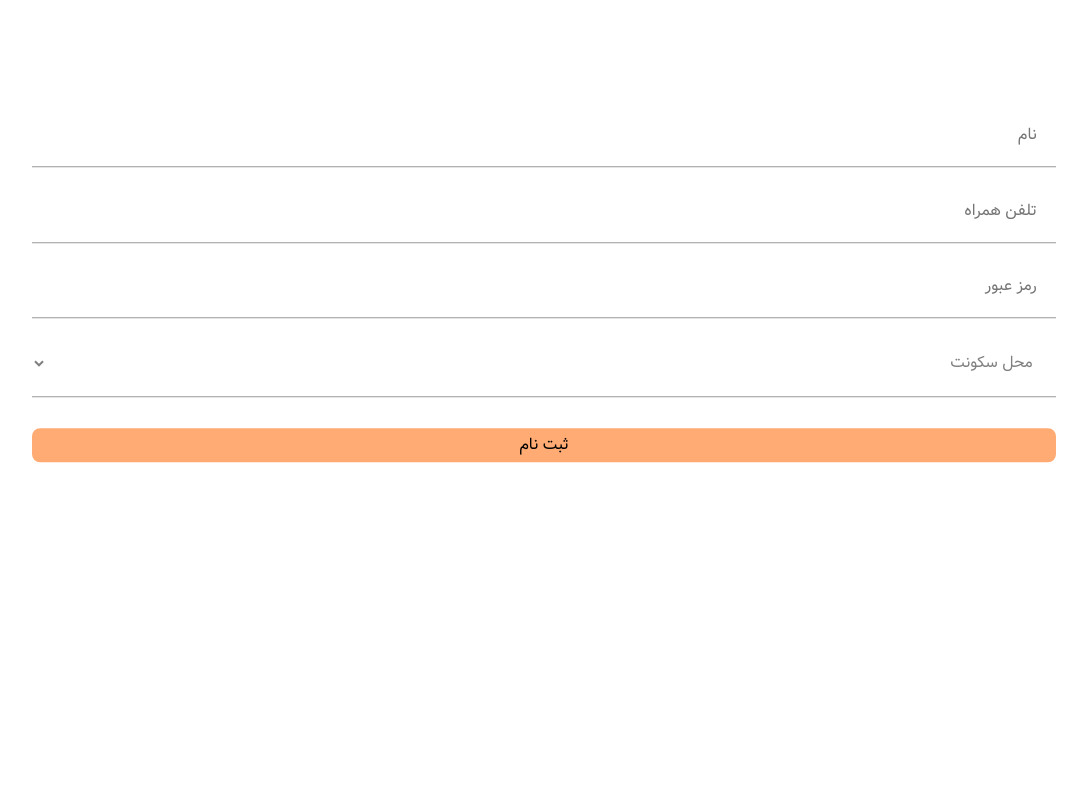
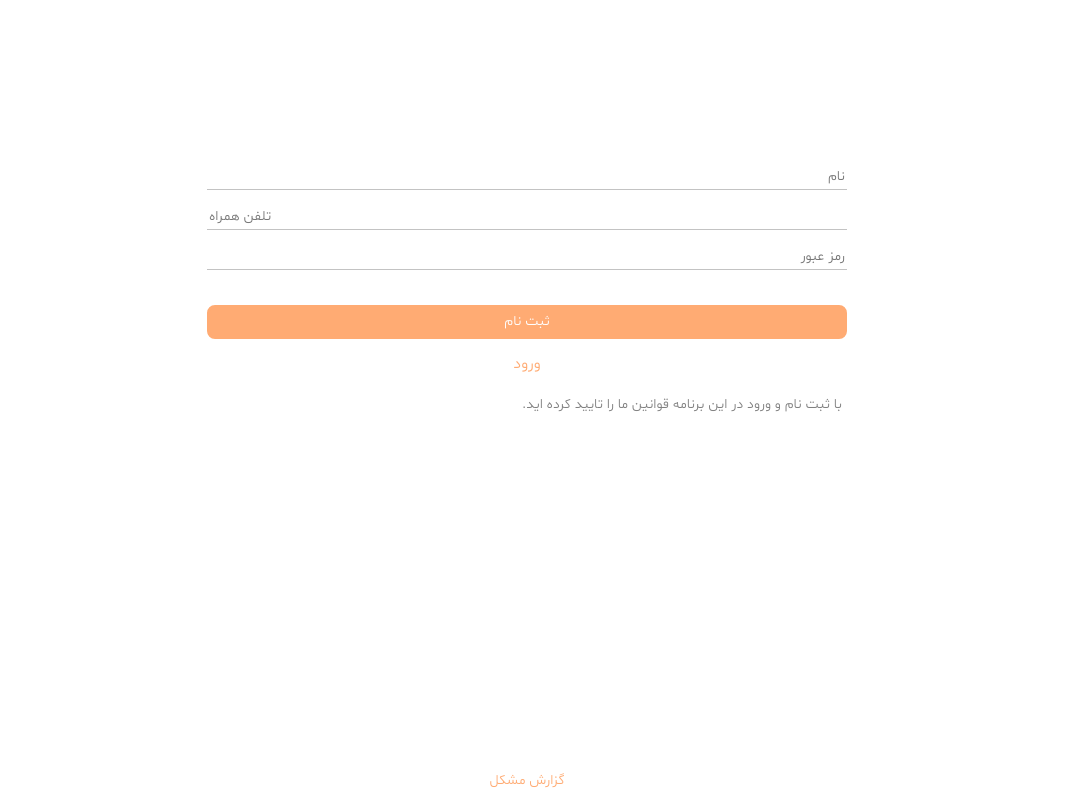
Before and after one commit to avocado-official/avocado-client, a Next.js app: page /signup in a window 1280 px wide. Shown: the whole page, without its empty margins (113-1200 px from the left). Built offline with nearby package versions, Linux system fonts and the light colour scheme.

Commit message:
fix: wrong push fixed

```diff
--- a/components/Error/index.js
+++ b/components/Error/index.js
@@ -1,27 +1,25 @@
 import React from 'react'
-
+import styles from '../../styles/error.module.css'
 export default function Error({ field, type }) {
-    let message;
+  let message
 
   switch (type) {
     case 'required':
-            message = 'الزامی است'
-            break;
+      message = 'الزامی است.'
+      break
     case 'maxLenght':
-            message = 'بیش از حد مجاز است'
-            break;
+      message = 'بیش از حد مجاز است.'
+      break
     case 'minLength':
-            message = 'کمتر از حد مجاز است'
-            break;
+      message = 'کمتر از حد مجاز است.'
+      break
     default:
-            message = 'معتبر نیست'
+      message = 'معتبر نیست.'
   }
 
   return (
-        <p style={{ color: 'red' }}>
-            {field}
-            {' '}
-            {message}
+    <p className={styles.pError}>
+      {field} {message}
     </p>
   )
 }
--- a/pages/_app.js
+++ b/pages/_app.js
@@ -1,16 +1,20 @@
-import '../styles/globals.css'
-import 'bootstrap/dist/css/bootstrap.css'
-import { Provider } from 'react-redux'
-import { useStore } from '../store'
+import '../styles/globals.css';
+import 'bootstrap/dist/css/bootstrap.css';
+import 'antd/dist/antd.css'; // or 'antd/dist/antd.less'
+import { Provider } from 'react-redux';
+import { useStore } from '../store';
+import { ConfigProvider } from 'antd';
 
 function MyApp({ Component, pageProps }) {
-  const store = useStore(pageProps.initialReduxState)
+  const store = useStore(pageProps.initialReduxState);
 
   return (
     <Provider store={store}>
-      <Component {...pageProps} />
+      <ConfigProvider direction="rtl">
+        <Component {...pageProps} />
+      </ConfigProvider>
     </Provider>
-  )
+  );
 }
 
-export default MyApp
+export default MyApp;
--- a/pages/signup.js
+++ b/pages/signup.js
@@ -1,10 +1,9 @@
 import React from 'react'
 import { useForm } from 'react-hook-form'
-import Input from '../components/Input'
-import Select from '../components/Select'
 import styles from '../styles/signup.module.css'
 import { Row, Col } from 'antd'
 import Error from '../components/Error'
+import Link from 'next/link'
 
 export default function signup() {
   const {
@@ -17,8 +16,12 @@ export default function signup() {
 
   return (
     <Row>
-      <form onSubmit={handleSubmit(onSubmit)} className={styles.form}>
-        {/* <label className={styles.label}>نام</label> */}
+      <Col xs={{ span: 22, offset: 1 }} sm={{ span: 12, offset: 6 }}>
+        <form
+          onSubmit={handleSubmit(onSubmit)}
+          className={styles.form}
+          autocomplete='off'
+        >
           <input
             className={styles.input}
             {...register('name', { required: true, maxLength: 20 })}
@@ -30,24 +33,26 @@ export default function signup() {
           {errors.name?.type === 'maxLength' && (
             <Error field='نام' type='maxLenght' />
           )}
+
           <input
             className={styles.input}
             type='tel'
             {...register('phone', {
               required: true,
+              pattern:
+                /^[\+]?[(]?[0-9]{3}[)]?[-\s\.]?[0-9]{3}[-\s\.]?[0-9]{4,6}$/im,
               maxLength: 11,
-            minLength: 11,
             })}
             placeholder='تلفن همراه'
           />
           {errors.phone?.type === 'required' && (
             <Error field='تلفن همراه' type='required' />
           )}
-        {errors.phone?.type === 'maxLength' && (
-          <Error field='تلفن همراه' type='maxLenght' />
+          {errors.phone?.type === 'pattern' && (
+            <Error field='تلفن همراه' type='pattern' />
           )}
           {errors.phone?.type === 'maxLength' && (
-          <Error field='تلفن همراه' type='minLength' />
+            <Error field='تلفن همراه' type='pattern' />
           )}
 
           <input
@@ -59,30 +64,32 @@ export default function signup() {
             })}
             placeholder='رمز عبور'
           />
-        {errors.password?.type === 'required' && 'رمز عبور الزامی است.'}
-        {errors.password?.type === 'maxLength' &&
-          'تعداد حروف بیشتر از حد مجاز است.'}
-        {errors.password?.type === 'minLength' &&
-          'تعداد حروف کمتر از حد مجاز است.'}
-
-        <select
-          className={styles.select}
-          {...register('city', { required: true })}
-        >
-          <option selected>محل سکونت</option>
-          <option value='Tehran' className={styles.option}>
-            تهران
-          </option>
-          <option value='Esfahan' className={styles.option}>
-            اصفهان
-          </option>
-          <option value='Qom' className={styles.option}>
-            قم
-          </option>
-        </select>
+          {errors.password?.type === 'required' && (
+            <Error field='رمز عبور' type='required' />
+          )}
+          {errors.password?.type === 'maxLength' && (
+            <Error field='رمز عبور' type='maxLength' />
+          )}
+          {errors.password?.type === 'minLength' && (
+            <Error field='رمز عبور' type='minLength' />
+          )}
 
           <input className={styles.button} type='submit' value='ثبت نام' />
+          <div className={styles.loginLink}>
+            <Link href='/login'>
+              <a className={styles.aLink}>ورود</a>
+            </Link>
+          </div>
+          <div className={styles.terms}>
+            <p>با ثبت نام و ورود در این برنامه قوانین ما را تایید کرده اید.</p>
+          </div>
+          <div className={styles.problem}>
+            <Link href='/contactus'>
+              <a className={styles.problemLink}>گزارش مشکل</a>
+            </Link>
+          </div>
         </form>
+      </Col>
     </Row>
   )
 }
--- /dev/null
+++ b/styles/error.module.css
@@ -0,0 +1,6 @@
+.pError {
+  /* padding-right: 60px; */
+  text-align: right;
+  font-size: 14px;
+  color: #ca3e1b;
+}
--- a/styles/globals.css
+++ b/styles/globals.css
@@ -2,12 +2,13 @@ html,
 body {
   padding: 0;
   margin: 0;
-  font-family: -apple-system, BlinkMacSystemFont, Segoe UI, Roboto, Oxygen,
-    Ubuntu, Cantarell, Fira Sans, Droid Sans, Helvetica Neue, sans-serif;
+  /* direction: rtl; */
+  font-family: -apple-system, BlinkMacSystemFont, Segoe UI, Roboto, Oxygen, Ubuntu,
+    Cantarell, Fira Sans, Droid Sans, Helvetica Neue, sans-serif;
 }
 @font-face {
-  font-family: vazir;
-  src: url('../font/Vazir.ttf');
+  font-family: shabnam;
+  src: url('../font/Shabnam-Light.ttf');
 }
 
 a {
@@ -17,6 +18,5 @@ a {
 
 * {
   box-sizing: border-box;
-  direction: rtl;
-  font-family: vazir;
+  font-family: shabnam;
 }
--- a/styles/signup.module.css
+++ b/styles/signup.module.css
@@ -1,49 +1,63 @@
 .form {
-  top: 35%;
-  left: 50%;
-  width: 100%;
-  height: auto;
-  direction: rtl;
-  position: absolute;
-  text-align: center;
-  transform: translate(-50%, -50%);
+  margin-top: 25%;
 }
 .input {
-  width: 80%;
-  padding: 1.5%;
-  margin: 6px;
+  width: 100%;
   outline: none;
   border-top: none;
   border-left: none;
+  margin-top: 5px;
+  margin-bottom: 10px;
   border-right: none;
-  border-bottom: 1px rgba(104, 104, 104, 0.671) solid;
+  border-bottom: 1px rgb(195, 195, 195) solid;
 }
+
 .input:focus {
-  background-color: rgba(240, 240, 240, 0.425);
+  background-color: #dddddd65;
 }
-.select {
-  width: 80%;
-  margin: 6px;
-  padding: 1.5%;
-  color: gray;
-  border-top: none;
-  border-left: none;
-  border-right: none;
-  background-color: white;
-  border-bottom: 1px rgba(104, 104, 104, 0.671) solid;
-}
-.option {
-  background-color: white;
-}
+
 .button {
-  width: 80%;
+  width: 100%;
   height: 34px;
+  color: white;
   margin-top: 25px;
   border-radius: 8px;
   border: #ffab73 solid;
   background-color: #ffab73;
 }
 .button:hover {
-  border: #fb9c5d solid;
-  background-color: #fb9c5d;
+  border: #ff954f solid;
+  background-color: #ff954f;
 }
+.loginLink {
+  height: 34px;
+  width: 100%;
+  margin-top: 13px;
+  text-align: center;
+}
+.aLink {
+  font-size: 16px;
+  color: #ffab73;
+}
+.aLink:hover {
+  color: #ff8738;
+}
+.terms {
+  margin-top: 8px;
+  margin-right: 5px;
+  color: gray;
+}
+.problem {
+  left: 0;
+  bottom: 0;
+  width: 100%;
+  position: fixed;
+  text-align: center;
+  margin-bottom: 8px;
+}
+.problemLink {
+  color: #ffab73;
+}
+.problemLink:hover {
+  color: #ff9046;
+}
```
Also changed, not shown: components/header/header.js (+5 -5 lines), pages/login.js (added, +12 -0 lines), font/Shabnam-Light.ttf (added), 1 other file (tests, documents, lock files or other folders). Lines whose indentation alone changed are shown as unchanged.
